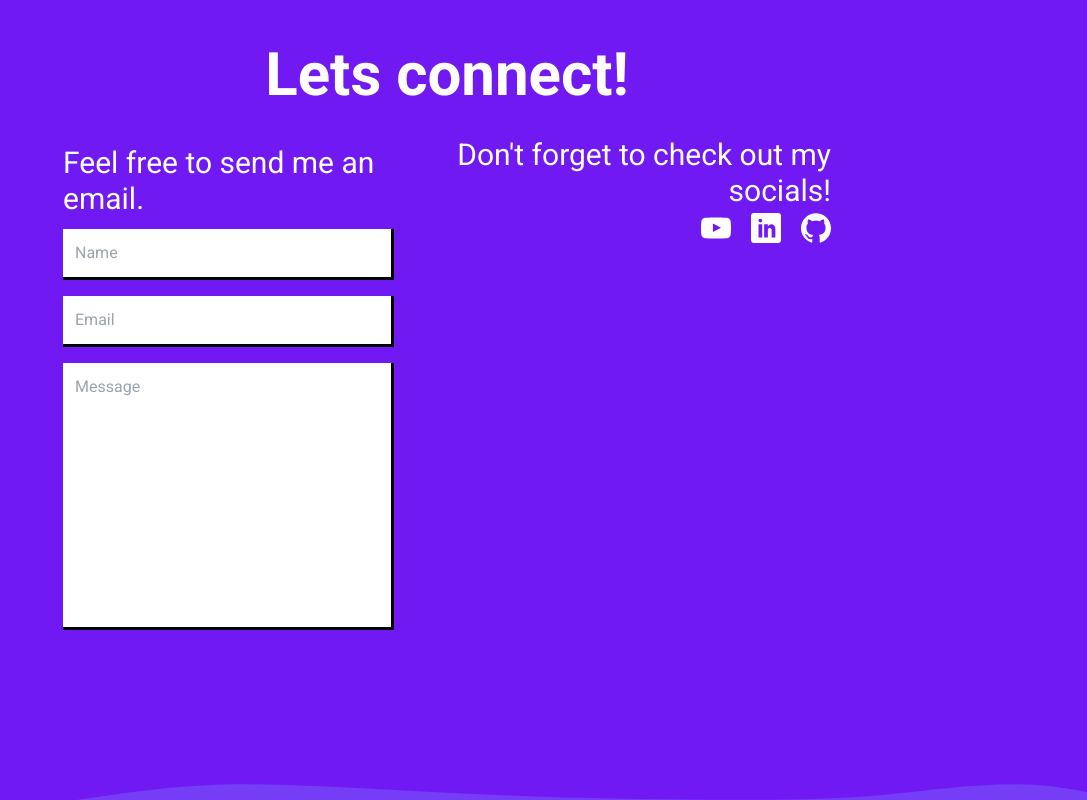
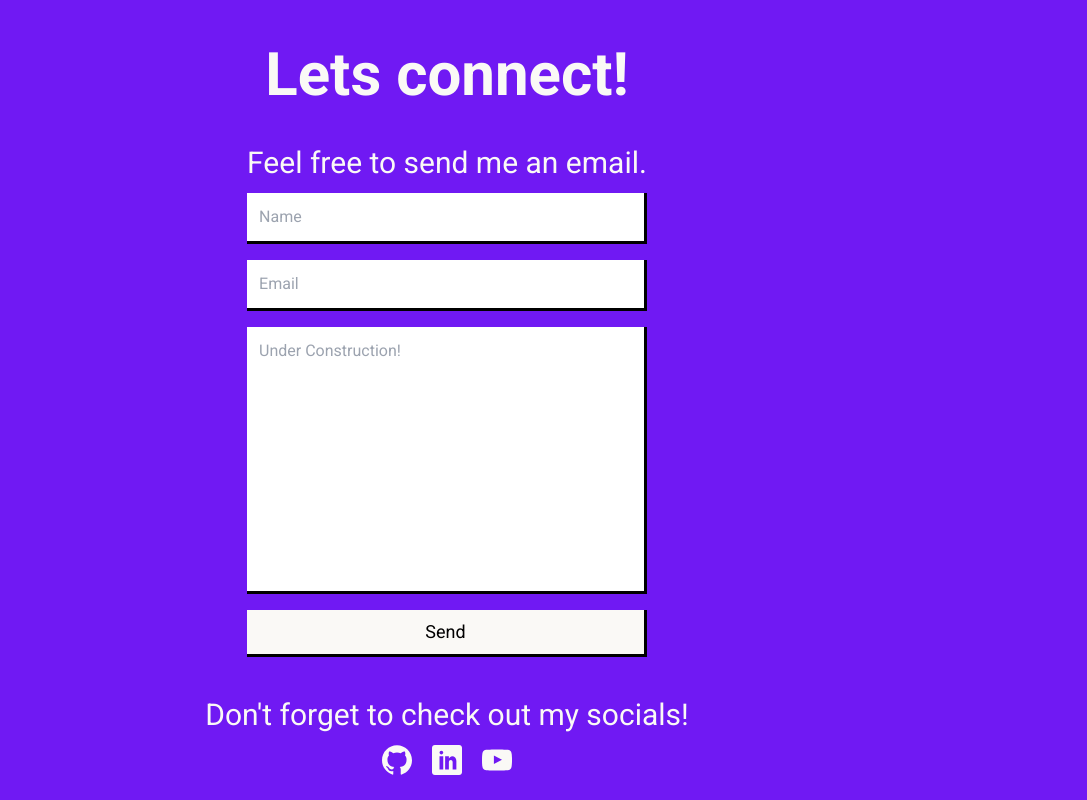
Before and after one commit to donomcc/PersonalSite, a React (Create React App) app: page / in a window 1280 px wide. Shown: the part 3540-4340 px from the top of the page, without its empty margins (193-1280 px from the left). Built offline with nearby package versions, Linux system fonts and the light colour scheme; a web font is replaced by a local one.

Commit message:
updated contact section

```diff
--- a/package.json
+++ b/package.json
@@ -10,6 +10,7 @@
     "body-parser": "^1.20.2",
     "dotenv": "^16.0.3",
     "kute.js": "^2.2.4",
+    "multiparty": "^4.2.3",
     "nodemailer": "^6.9.1",
     "react": "^18.2.0",
     "react-dom": "^18.2.0",
--- a/src/Components/ContactForm.jsx
+++ b/src/Components/ContactForm.jsx
@@ -3,14 +3,20 @@ import React from "react";
 function ContactForm() {
   return (
     <div>
-      <form className="flex flex-col gap-4 text-black ">
+      <form
+        id="contact-form"
+        method="POST"
+        action="send"
+        encType="multipart/form-data"
+        className="flex flex-col gap-4 text-black "
+      >
         <input
           type="text"
           name="name"
           id="name"
           required
           placeholder="Name"
-          className="brdr p-3"
+          className="brdr p-3 pointer-events-none"
         />
         <input
           type="email"
@@ -18,17 +24,19 @@ function ContactForm() {
           id="email"
           required
           placeholder="Email"
-          className="brdr p-3"
+          className="brdr p-3 pointer-events-none "
         />
         <textarea
           name="message"
           id="message"
           cols="30"
           rows="10"
-          placeholder="Message"
-          className="brdr p-3 resize-none"
+          placeholder="Under Construction!"
+          className="brdr p-3 resize-none pointer-events-none"
         ></textarea>
-        <button type="submit"></button>
+        <button className="cursor-not-allowed bg-white brdr py-2 text-lg">
+          Send
+        </button>
       </form>
     </div>
   );
--- a/src/Components/ContactSection.jsx
+++ b/src/Components/ContactSection.jsx
@@ -7,10 +7,10 @@ function ContactSection({ bgcolor }) {
     <div>
       <section
         style={{ backgroundColor: bgcolor === "purple" ? "#7019f3" : "" }}
-        // className="pt-1"
+        className="text-white"
       >
         <h1 className="text-6xl font-bold py-7">Lets connect!</h1>
-        <div className="flex gap-9">
+        <div className="flex flex-col items-center gap-9">
           <div className="text-left">
             <h1 className="text-3xl py-3">Feel free to send me an email.</h1>
             <ContactForm />
@@ -19,25 +19,25 @@ function ContactSection({ bgcolor }) {
             <h1 className="text-3xl py-1">
               Don't forget to check out my socials!
             </h1>
-            <div className="flex flex-row-reverse gap-5 text-3xl">
+            <div className="flex justify-center gap-5 text-3xl py-2">
               <a
                 href="https://github.com/donomcc"
                 target="_blank"
-                className="transition ease-in-out hover:scale-125 cursor-pointer hover:text-darkpurple"
+                className="transition ease-in-out hover:scale-125 cursor-pointer hover:text-dark"
               >
                 <ImGithub />
               </a>
               <a
                 href="https://www.linkedin.com/in/donovanmccollum/"
                 target="_blank"
-                className="transition ease-in-out hover:scale-125 cursor-pointer hover:text-darkpurple"
+                className="transition ease-in-out hover:scale-125 cursor-pointer hover:text-dark"
               >
                 <ImLinkedin />
               </a>
               <a
                 href="https://www.youtube.com/channel/UCs3Rba3vlokcxLOyMyoracg"
                 target="_blank"
-                className="transition ease-in-out hover:scale-125 cursor-pointer hover:text-darkpurple"
+                className="transition ease-in-out hover:scale-125 cursor-pointer hover:text-dark"
               >
                 <ImYoutube />
               </a>
--- a/tailwind.config.js
+++ b/tailwind.config.js
@@ -11,6 +11,7 @@ module.exports = {
       purple: "#7019f3",
       lightpurple: "#E6E6FA",
       darkpurple: "#5912c3",
+      dark: "#202731",
     },
     extend: {},
     fontFamily: {
```
Also changed, not shown: 2 other files (tests, documents, lock files or other folders).
